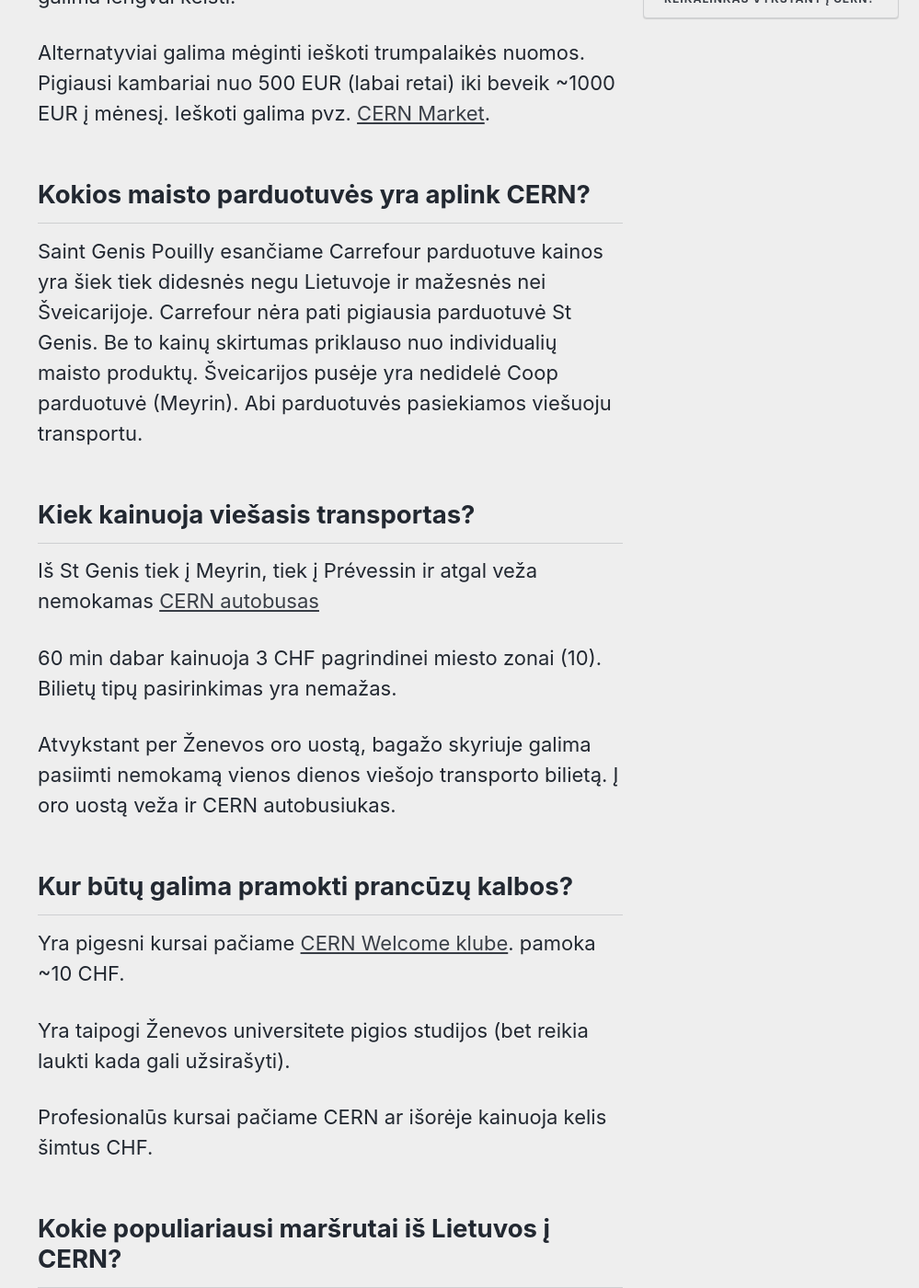
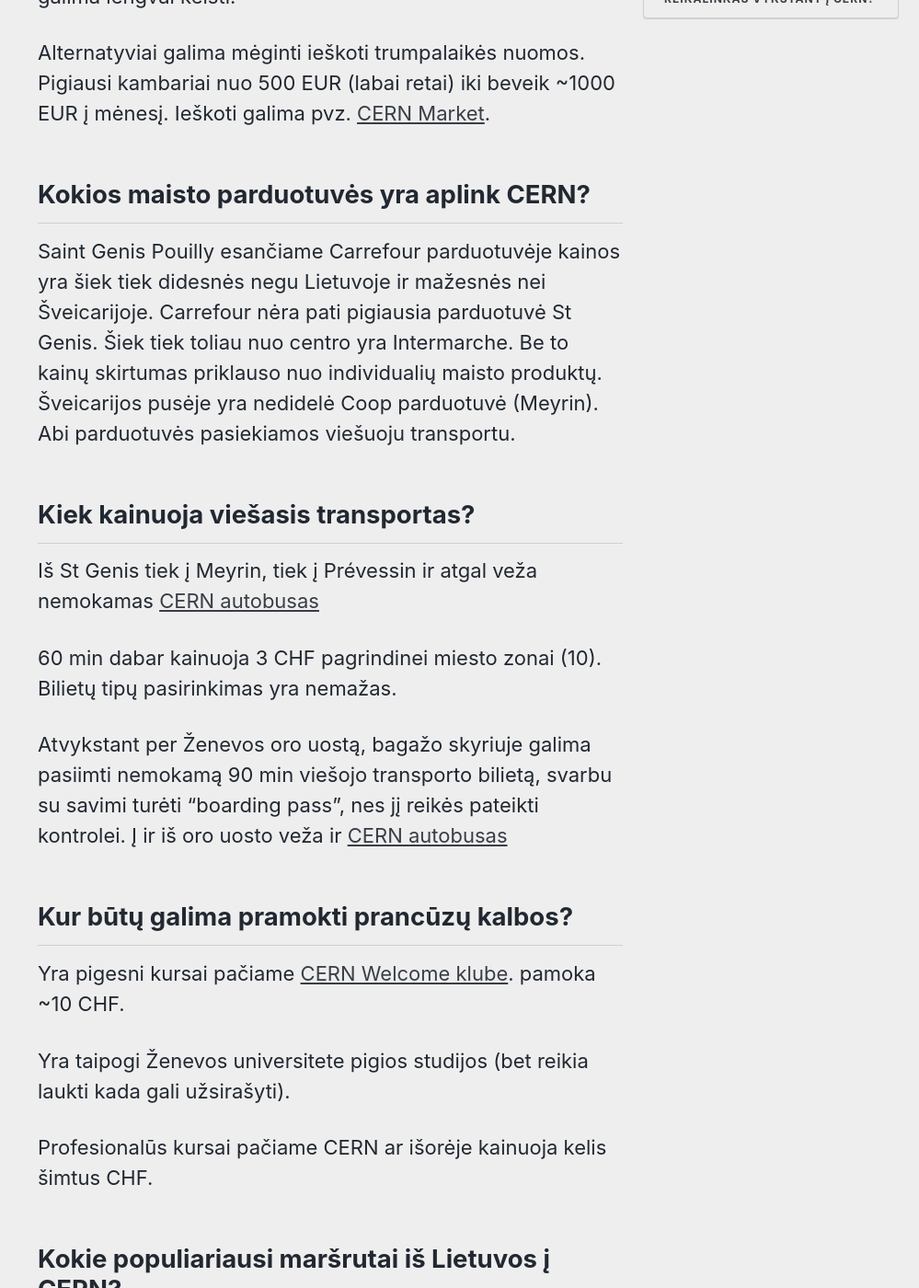
Before and after one commit to GintasS/lithuanians-at-cern.github.io, a Jekyll site: the page built from _pages/faq.md, in a window 1280 px wide and 1400 px high, scrolled down 592 px. Shown: the whole window at 92% size, without its empty margins (281-1280 px from the left). Built offline with Jekyll 4.4.1, drawn with Linux system fonts in a browser that asks for light colours; nearby versions of some CDN libraries.

Commit message:
Keletas atnaujinimų DUK puslapiui

```diff
--- a/_pages/faq.md
+++ b/_pages/faq.md
@@ -12,14 +12,14 @@
 Alternatyviai galima mėginti ieškoti trumpalaikės nuomos. Pigiausi kambariai nuo 500 EUR (labai retai) iki beveik ~1000 EUR į mėnesį. Ieškoti galima pvz. [CERN Market]( cern.ch/market ).
 
 ## Kokios maisto parduotuvės yra aplink CERN?
-Saint Genis Pouilly esančiame Carrefour parduotuve kainos yra šiek tiek didesnės negu Lietuvoje ir mažesnės nei Šveicarijoje. Carrefour nėra pati pigiausia parduotuvė St Genis. Be to kainų skirtumas priklauso nuo individualių maisto produktų. Šveicarijos pusėje yra nedidelė Coop parduotuvė (Meyrin). Abi parduotuvės pasiekiamos viešuoju transportu.
+Saint Genis Pouilly esančiame Carrefour parduotuvėje kainos yra šiek tiek didesnės negu Lietuvoje ir mažesnės nei Šveicarijoje. Carrefour nėra pati pigiausia parduotuvė St Genis. Šiek tiek toliau nuo centro yra Intermarche. Be to kainų skirtumas priklauso nuo individualių maisto produktų. Šveicarijos pusėje yra nedidelė Coop parduotuvė (Meyrin). Abi parduotuvės pasiekiamos viešuoju transportu.
 
 ## Kiek kainuoja viešasis transportas?
 Iš St Genis tiek į Meyrin, tiek į Prévessin ir atgal veža nemokamas [CERN autobusas](https://smb-dep.web.cern.ch/en/ShuttleService/Circuit2)
 
 60 min dabar kainuoja 3 CHF pagrindinei miesto zonai (10). Bilietų tipų pasirinkimas yra nemažas.
 
-Atvykstant per Ženevos oro uostą, bagažo skyriuje  galima pasiimti nemokamą vienos dienos viešojo transporto bilietą. Į oro uostą veža ir CERN autobusiukas.
+Atvykstant per Ženevos oro uostą, bagažo skyriuje galima pasiimti nemokamą 90 min viešojo transporto bilietą, svarbu su savimi turėti "boarding pass", nes jį reikės pateikti kontrolei. Į ir iš oro uosto veža ir [CERN autobusas](https://smb-dep.web.cern.ch/en/ShuttleService/Circuit4)
 
 ## Kur būtų galima pramokti prancūzų kalbos?
 
```
